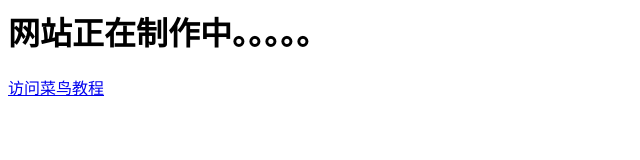
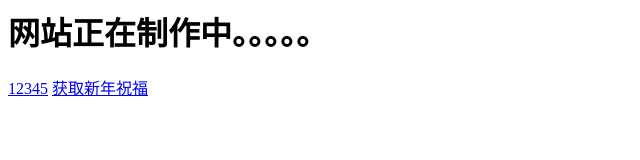
Before and after one commit to 1303634062/bbyl, a plain HTML site: page index.html in a window 1280 px wide. Shown: the whole page, without its empty margins (0-640 px from the left). Drawn offline with Linux system fonts and the light colour scheme.

Commit message:
Update index.html

```diff
--- a/index.html
+++ b/index.html
@@ -5,7 +5,8 @@
 </head>
 <body>
 <h1 color="write">网站正在制作中。。。。。</h1>
-<a href="00001.html">访问菜鸟教程</a>
+<a href="00001.html">12345</a>
+<a href="00002.html">获取新年祝福</a>
 <h1 style="background:black"></h1>
 
 </body>
```
